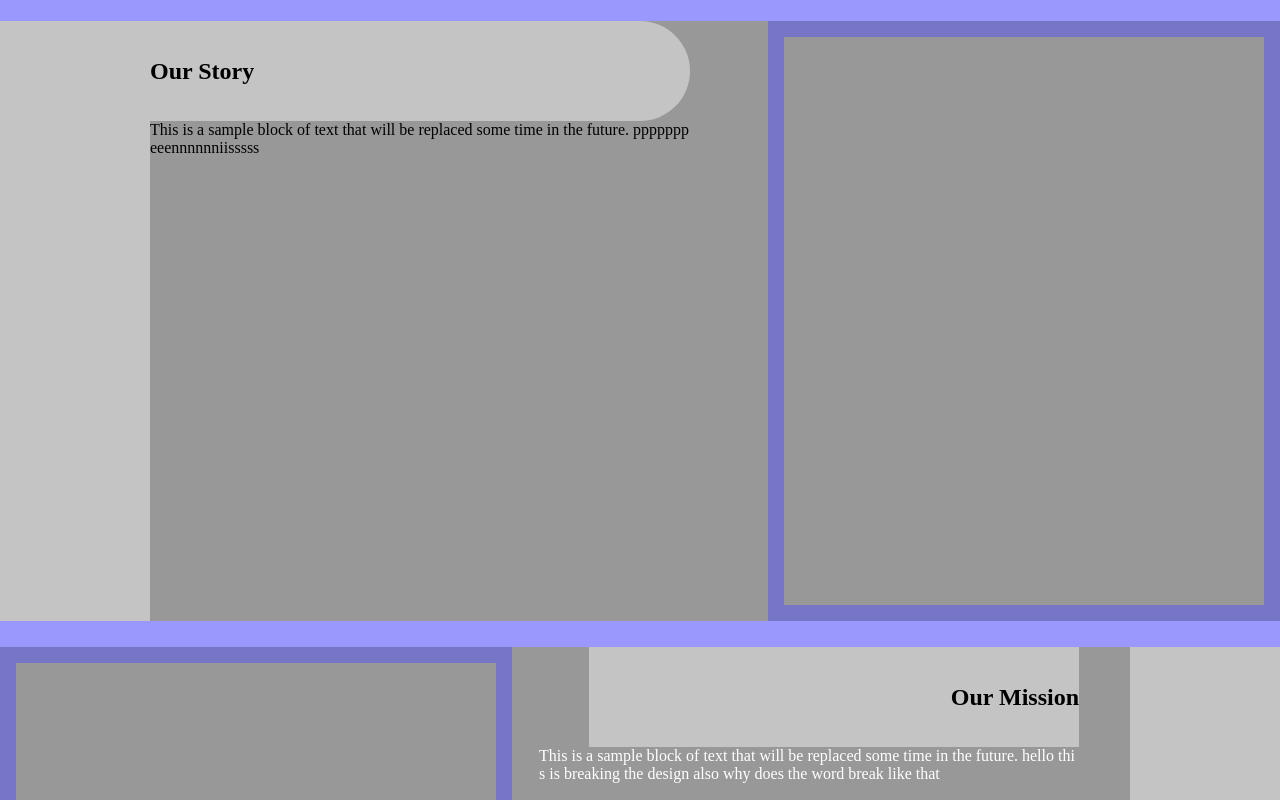
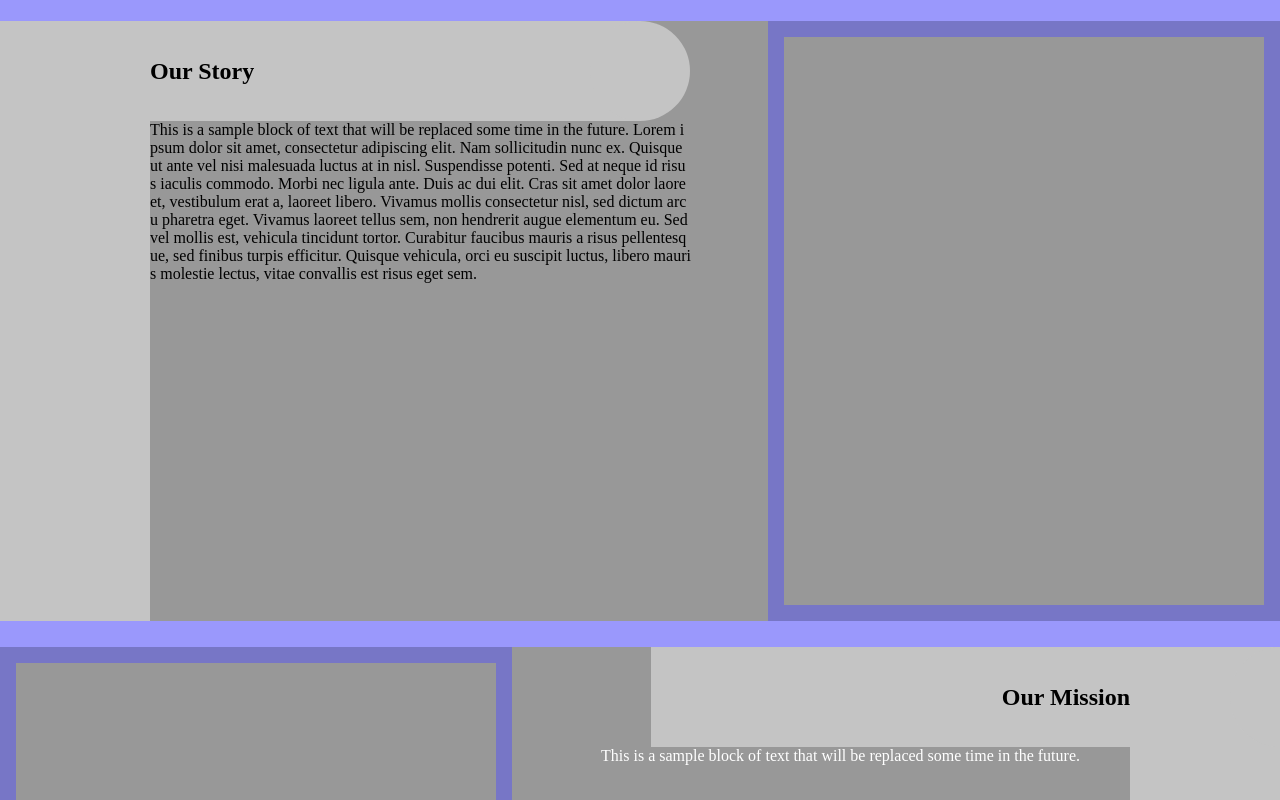
Before and after one commit to Shoebox-Development-LLC/portfolio-website, a Gatsby site: page / in a window 1280 px wide. Shown: the part 760-1560 px from the top of the page. Built offline with nearby package versions, Linux system fonts and the light colour scheme; Gatsby itself is replaced by a stand-in of ours.

Commit message:
Made more presentable

```diff
--- a/src/pages/index.js
+++ b/src/pages/index.js
@@ -25,14 +25,14 @@ const IndexPage = () => {
         <LeftCaption
           header='Our Story'
           text='This is a sample block of text that will be replaced some time in the
-future. pppppppeeennnnnniisssss'
+future. Lorem ipsum dolor sit amet, consectetur adipiscing elit. Nam sollicitudin nunc ex. Quisque ut ante vel nisi malesuada luctus at in nisl. Suspendisse potenti. Sed at neque id risus iaculis commodo. Morbi nec ligula ante. Duis ac dui elit. Cras sit amet dolor laoreet, vestibulum erat a, laoreet libero. Vivamus mollis consectetur nisl, sed dictum arcu pharetra eget. Vivamus laoreet tellus sem, non hendrerit augue elementum eu. Sed vel mollis est, vehicula tincidunt tortor. Curabitur faucibus mauris a risus pellentesque, sed finibus turpis efficitur. Quisque vehicula, orci eu suscipit luctus, libero mauris molestie lectus, vitae convallis est risus eget sem. '
           idCircle='greyCircle0'
           idGreyBox='greyBox20'
         />
         <Spacer />
         <LeftCaption
           header='Our Mission'
-          text='This is a sample block of text that will be replaced some time in the future. hello this is breaking the design also why does the word break like that'
+          text='This is a sample block of text that will be replaced some time in the future.'
           idCircle='greyCircle1'
           idLeftCaption='leftCaption1'
           idLeftCaptionCaption='leftCaptionCaption1'
```
